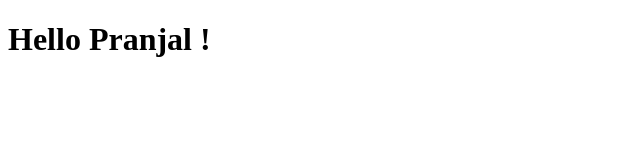
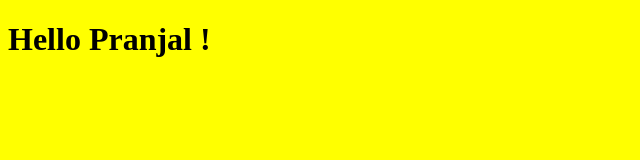
Before and after one commit to agpranjal2000/agpranjal.github.io, a plain HTML site: page index.html in a window 1280 px wide. Shown: the whole page, without its empty margins (0-640 px from the left). Drawn offline with Linux system fonts and the light colour scheme.

Commit message:
added css

```diff
--- a/index.html
+++ b/index.html
@@ -4,6 +4,7 @@
         <meta charset="UTF-8">
         <meta name="viewport" content="width=device-width, initial-scale=1.0">
         <title>Document</title>
+        <link rel="stylesheet" href="/style.css">
     </head>
     <body>
         <h1>Hello Pranjal !</h1>
--- /dev/null
+++ b/style.css
@@ -0,0 +1,3 @@
+body {
+    background-color: yellow;
+}
```
